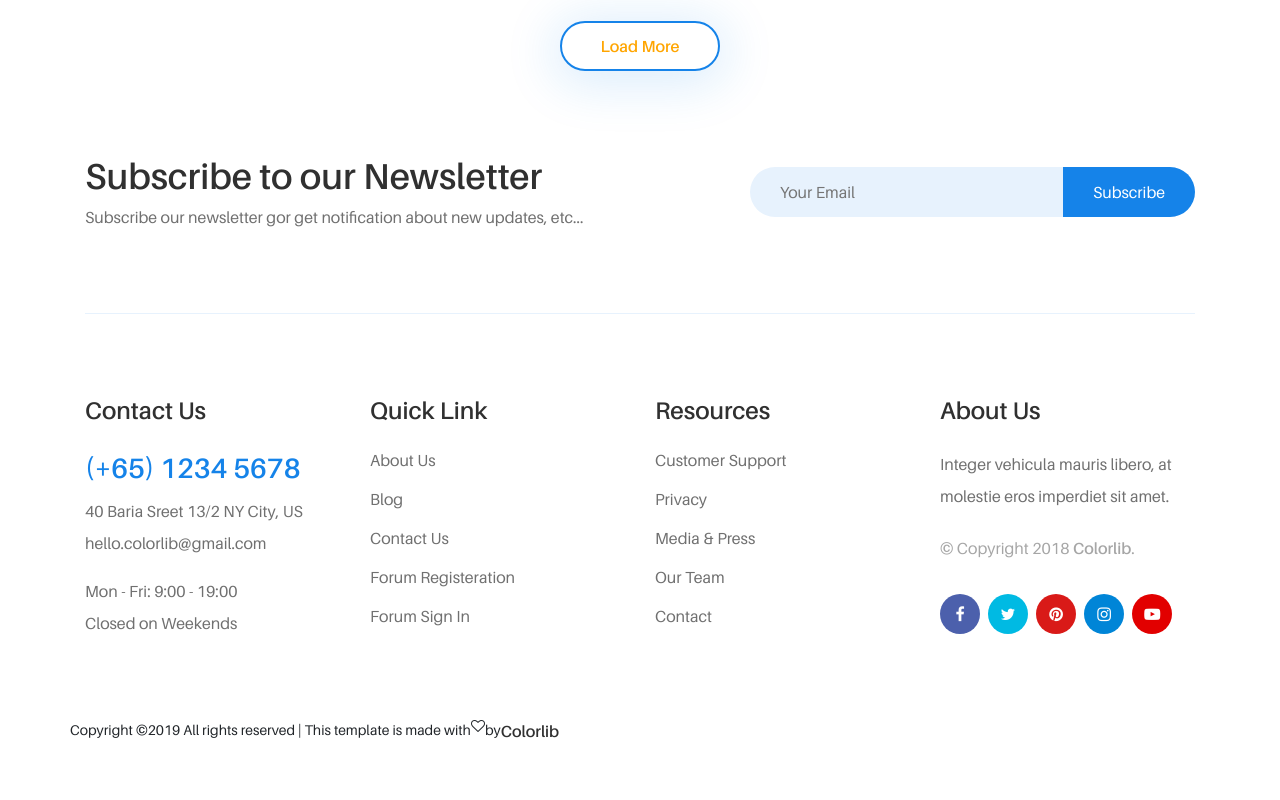
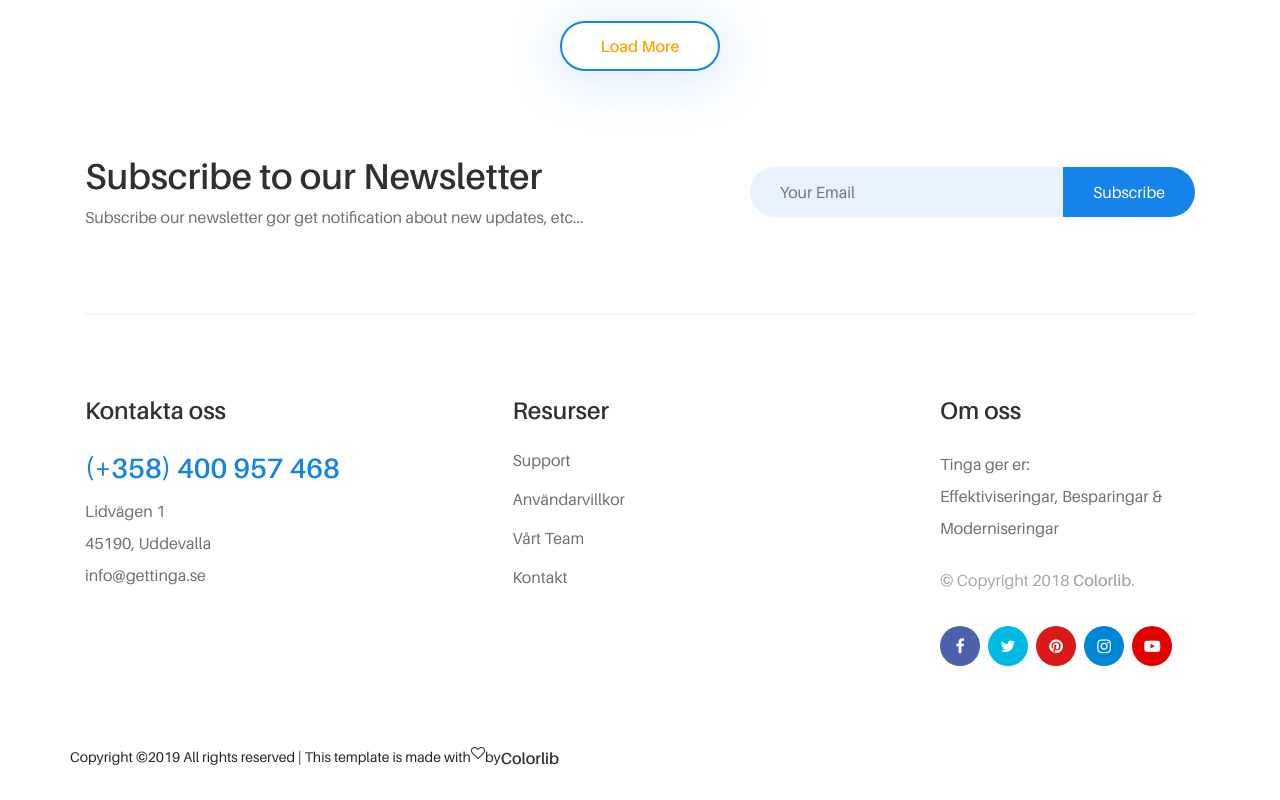
Before and after one commit to dahleri/tinga, a website: page portfolio.html in a window 1280 px wide. Shown: the part 1136-1936 px from the top of the page. Before the commit the page ends 1909 px from the top, so only its background shows below. Drawn offline with Linux system fonts and the light colour scheme.

Commit message:
Uppdaterar

```diff
--- a/portfolio.html
+++ b/portfolio.html
@@ -299,6 +299,7 @@
     <!-- ***** Newsletter Area End ***** -->
 
     <!-- ***** Footer Area Start ***** -->
+    <!-- ***** Footer Area Start ***** -->
     <footer class="footer-area section-padding-80-0">
         <div class="container">
             <div class="row justify-content-between">
@@ -307,32 +308,32 @@
                 <div class="col-12 col-sm-6 col-lg-3">
                     <div class="single-footer-widget mb-80">
                         <!-- Widget Title -->
-                        <h4 class="widget-title">Contact Us</h4>
+                        <h4 class="widget-title">Kontakta oss</h4>
 
                         <!-- Footer Content -->
                         <div class="footer-content mb-15">
-                            <h3>(+65) 1234 5678</h3>
-                            <p>40 Baria Sreet 13/2 NY City, US <br> hello.colorlib@gmail.com</p>
+                            <h3>(+358) 400 957 468</h3>
+                            <p>Lidvägen 1 <br> 45190,  Uddevalla <br> info@gettinga.se</p>
                         </div>
-                        <p class="mb-0">Mon - Fri: 9:00 - 19:00 <br>
-                            Closed on Weekends</p>
+
                     </div>
                 </div>
+
+
 
                 <!-- Single Footer Widget -->
                 <div class="col-12 col-sm-6 col-lg-3">
                     <div class="single-footer-widget mb-80">
                         <!-- Widget Title -->
-                        <h4 class="widget-title">Quick Link</h4>
+                        <h4 class="widget-title"> Resurser </h4>
 
                         <!-- Nav -->
                         <nav>
                             <ul class="our-link">
-                                <li><a href="#">About Us</a></li>
-                                <li><a href="#">Blog</a></li>
-                                <li><a href="#">Contact Us</a></li>
-                                <li><a href="#">Forum Registeration</a></li>
-                                <li><a href="#">Forum Sign In</a></li>
+                                <li><a href="#">Support</a></li>
+                                <li><a href="#">Användarvillkor</a></li>
+                                <li><a href="#">Vårt Team</a></li>
+                                <li><a href="#">Kontakt</a></li>
                             </ul>
                         </nav>
                     </div>
@@ -342,27 +343,9 @@
                 <div class="col-12 col-sm-6 col-lg-3">
                     <div class="single-footer-widget mb-80">
                         <!-- Widget Title -->
-                        <h4 class="widget-title">Resources</h4>
-
-                        <!-- Nav -->
-                        <nav>
-                            <ul class="our-link">
-                                <li><a href="#">Customer Support</a></li>
-                                <li><a href="#">Privacy</a></li>
-                                <li><a href="#">Media &amp; Press</a></li>
-                                <li><a href="#">Our Team</a></li>
-                                <li><a href="#">Contact</a></li>
-                            </ul>
-                        </nav>
-                    </div>
-                </div>
-
-                <!-- Single Footer Widget -->
-                <div class="col-12 col-sm-6 col-lg-3">
-                    <div class="single-footer-widget mb-80">
-                        <!-- Widget Title -->
-                        <h4 class="widget-title">About Us</h4>
-                        <p>Integer vehicula mauris libero, at molestie eros imperdiet sit amet.</p>
+                        <h4 class="widget-title">Om oss</h4>
+		          <p>Tinga ger er:<br>
+					 Effektiviseringar, Besparingar &amp; Moderniseringar</p>
 
                         <!-- Copywrite Text -->
                         <div class="copywrite-text mb-30">
```
